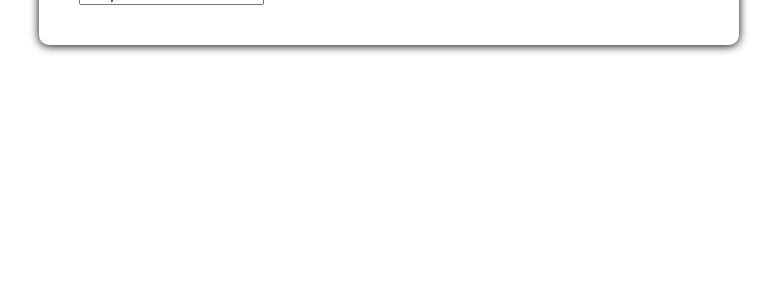
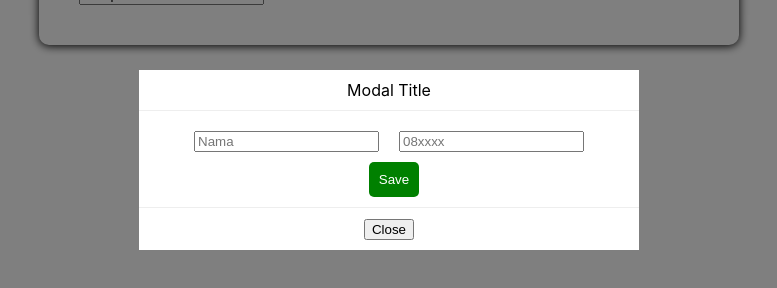
Before and after one commit to akhdanpangestuajiwidodo/phone-book-app, a React (Create React App) app: page / in a window 1280 px wide. Both pictures are taken after typing "Sample" into the empty fields and a click on the button "Add Data". Shown: the part 240-528 px from the top of the page, without its empty margins (251-1028 px from the left). Built offline with nearby package versions, Linux system fonts and the light colour scheme.

Commit message:
Bug fix : update feature

```diff
--- a/src/App.css
+++ b/src/App.css
@@ -77,7 +77,6 @@
 .App-link {
   color: #61dafb;
 }
-
 @keyframes App-logo-spin {
   from {
     transform: rotate(0deg);
--- a/src/App.tsx
+++ b/src/App.tsx
@@ -25,25 +25,7 @@ function App() {
   //Hooks Contacts
   const [searchResult, setSearchResult] = useState(result);
 
-  //Hooks Form Contacts
-  const [formData, setFormData] = useState(sub);
-
-  //Hooks updateStatus
-  const [isUpdate, setIsUpdate] = useState({ id: null, status: false });
-
   const [show, setShow] = useState(false);
-
-  function handleChange(event: any) {
-    let data = { ...formData };
-    data[event.target.name] = event.target.value;
-    setFormData(data);
-  }
-
-  function handleUpdateContact(id: any) {
-    let foundData = contacts.find((contact: any) => contact.id === id);
-    setIsUpdate({ id: id, status: true });
-    setFormData({ name: foundData?.name, phoneNumber: foundData?.phoneNumber });
-  }
 
   //Hooks Search Contacts
   const [searchDataInput, setsearchDataInput] = useState("");
@@ -103,7 +85,6 @@ function App() {
       <List
         data={searchDataInput.length < 1 ? contacts : searchResult}
         handleDeleteContact={handleDeleteContact}
-        handleUpdateContact={handleUpdateContact}
         setContact={setContact}
       />
     </div>
--- a/src/List.tsx
+++ b/src/List.tsx
@@ -2,10 +2,12 @@ import { useState, useEffect } from "react";
 import "./styles/list.css";
 import Popup from "reactjs-popup";
 import "reactjs-popup/dist/index.css";
-import PopupUpdate from "./components/PopupUpdate";
+// import PopupUpdate from "./components/PopupUpdate";
+import ModalUpdate from "./components/ModalUpdate";
 
 export default function List(props: any) {
-  const { data, handleDeleteContact, handleUpdateContact, setContact } = props;
+  const { data, handleDeleteContact, setContact, handleUpdateContact } = props;
+  const [show, setShow] = useState(false);
 
   return (
     <div>
@@ -23,10 +25,15 @@ export default function List(props: any) {
               >
                 Hapus
               </button>
-              <PopupUpdate
+              <button onClick={() => setShow(true)}>Update</button>
+              <ModalUpdate
+                setShow={setShow}
+                show={show}
                 contacts={data}
                 setContact={setContact}
                 id={contact.id}
+                name={contact.name}
+                phoneNumber={contact.phoneNumber}
               />
             </div>
           </div>
--- /dev/null
+++ b/src/components/Modal.tsx
@@ -0,0 +1,108 @@
+import React from "react";
+import { useState, useEffect } from "react";
+import "../styles/modal.css";
+import { uid } from "uid";
+
+let sub: { [key: string]: any } = {
+  name: null,
+  phoneNumber: null,
+};
+
+const Modal = (props: any) => {
+  const [formData, setFormData] = useState(sub);
+  if (!props.show) {
+    return null;
+  }
+
+  const onSubmitFormHandler = (event: any) => {
+    event.preventDefault();
+
+    let data = [...props.contacts];
+
+    if (formData.name === "" || formData.phoneNumber === "") {
+      alert("Harus Diisi yah");
+      props.setShow(true);
+      return false;
+    }
+
+    data.push({
+      id: uid(),
+      name: formData.name,
+      phoneNumber: formData.phoneNumber,
+    });
+
+    props.setContact(data);
+    setFormData({ name: "", phoneNumber: "" });
+    setTimeout(() => {
+      showAlertSuccess();
+    }, 200);
+    props.setShow(false);
+  };
+
+  function closeModal() {
+    props.setShow(false);
+  }
+  function showAlertSuccess() {
+    alert("Berhasil");
+  }
+
+  function a(e: any) {
+    if (props.show == false) {
+      setTimeout(() => {
+        showAlertSuccess();
+      }, 200);
+    }
+
+    onSubmitFormHandler(e);
+  }
+
+  function handleChange(event: any) {
+    let data = { ...formData };
+    data[event.target.name] = event.target.value;
+    setFormData(data);
+  }
+  return (
+    <div className="modal">
+      <div className="modal-content">
+        <div className="modal-header">Modal Title</div>
+        <div className="modal-body">
+          <form
+            onSubmit={(e) => {
+              a(e);
+            }}
+          >
+            <input
+              style={{ color: "black", margin: "10px" }}
+              type="text"
+              name="name"
+              placeholder="Nama"
+              value={formData.name}
+              onChange={handleChange}
+            />
+
+            <input
+              style={{ color: "black", margin: "10px" }}
+              type="text"
+              name="phoneNumber"
+              placeholder="08xxxx"
+              value={formData.phoneNumber}
+              onChange={handleChange}
+            />
+            <div className="actions">
+              <button className="save" type="submit">
+                Save
+              </button>
+            </div>
+          </form>
+        </div>
+        <div className="modal-footer">
+          <button className="button" onClick={closeModal}>
+            Close
+          </button>
+        </div>
+      </div>
+    </div>
+  );
+};
+
+export default Modal;
--- /dev/null
+++ b/src/components/ModalUpdate.tsx
@@ -0,0 +1,112 @@
+import { useState, useEffect } from "react";
+import "../styles/modal.css";
+
+let sub: { [key: string]: any } = {
+  name: null,
+  phoneNumber: null,
+};
+
+const ModalUpdate = (props: any) => {
+  const [formData, setFormData] = useState(sub);
+
+  useEffect(() => {
+    setIsUpdate({ id: props.id, status: true });
+  }, []);
+
+  const [name, setName] = useState(props.name);
+  const [phoneNumber, setPhoneNumber] = useState(props.phoneNumber);
+
+  const [isUpdate, setIsUpdate] = useState({ id: null, status: false });
+  if (!props.show) {
+    console.log("tutup");
+    return null;
+  }
+
+  const onSubmitFormHandler = (event: any) => {
+    event.preventDefault();
+
+    let data = [...props.contacts];
+
+    if (name === "" || phoneNumber === "") {
+      alert("Harus Diisi yah");
+      props.setShow(true);
+      return false;
+    }
+
+    data.forEach((contact) => {
+      if (contact.id === isUpdate.id) {
+        contact.name = name;
+        contact.phoneNumber = phoneNumber;
+      }
+    });
+
+    props.setContact(data);
+    setFormData({ name: "", phoneNumber: "" });
+    setTimeout(() => {
+      showAlertSuccess();
+    }, 200);
+    props.setShow(false);
+  };
+
+  function closeModal() {
+    props.setShow(false);
+  }
+  function showAlertSuccess() {
+    alert("Berhasil");
+  }
+
+  function a(e: any) {
+    if (props.show == false) {
+      setTimeout(() => {
+        showAlertSuccess();
+      }, 200);
+    }
+
+    onSubmitFormHandler(e);
+  }
+
+  return (
+    <div className="modal">
+      <div className="modal-content">
+        <div className="modal-header">Modal Update</div>
+        <div className="modal-body">
+          <form
+            onSubmit={(e) => {
+              a(e);
+            }}
+          >
+            <input
+              style={{ color: "black", margin: "10px" }}
+              type="text"
+              name="name"
+              placeholder="Nama"
+              value={name}
+              onChange={(e) => setName(e.target.value)}
+            />
+
+            <input
+              style={{ color: "black", margin: "10px" }}
+              type="text"
+              name="phoneNumber"
+              placeholder="08xxxx"
+              value={phoneNumber}
+              onChange={(e) => setPhoneNumber(e.target.value)}
+            />
+            <div className="actions">
+              <button className="save" type="submit">
+                Save
+              </button>
+            </div>
+          </form>
+        </div>
+        <div className="modal-footer">
+          <button className="button" onClick={closeModal}>
+            Close
+          </button>
+        </div>
+      </div>
+    </div>
+  );
+};
+
+export default ModalUpdate;
--- /dev/null
+++ b/src/styles/modal.css
@@ -0,0 +1,32 @@
+.modal {
+  position: fixed;
+  left: 0;
+  top: 0;
+  right: 0;
+  bottom: 0;
+  margin: 0;
+  background-color: rgba(0, 0, 0, 0.5);
+  display: flex;
+  align-items: center;
+  justify-content: center;
+}
+
+.modal-content {
+  width: 500px;
+  background-color: #fff;
+}
+
+.modal-header,
+.modal-footer {
+  padding: 10px;
+}
+
+.modal-title {
+  margin: 0;
+}
+
+.modal-body {
+  padding: 10px;
+  border-top: 1px solid #eee;
+  border-bottom: 1px solid #eee;
+}
```
Also changed, not shown: src/components/PopupInput.tsx (+0 -35 lines).
